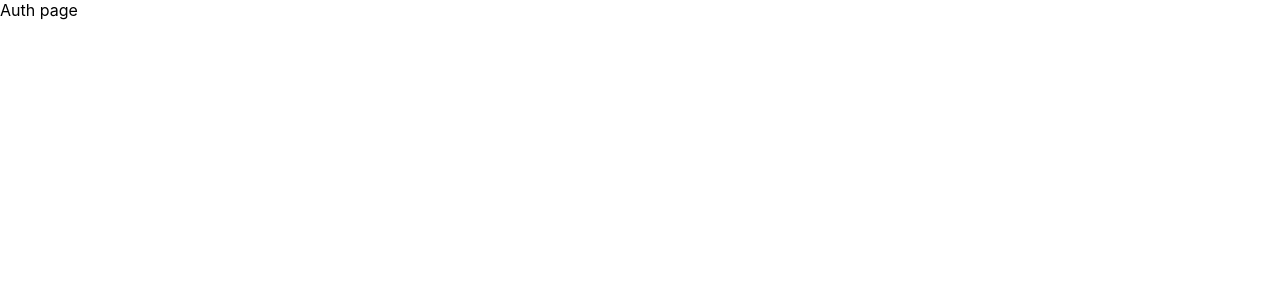
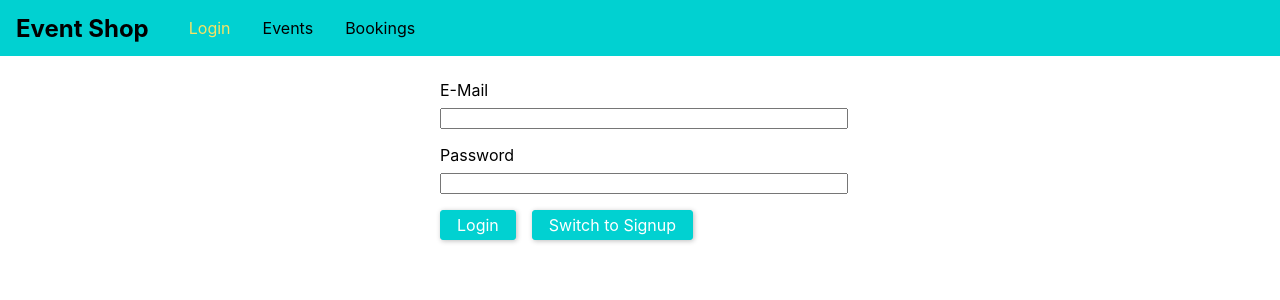
Before and after one commit to Akaul18/graphql-react-event-booking, a React (Create React App) app in the folder frontend/: page /auth in a window 1280 px wide. Shown: the top 300 px of the page. Built offline with nearby package versions, Linux system fonts and the light colour scheme.

Commit message:
user frontend login sign up working

```diff
--- a/frontend/src/App.css
+++ b/frontend/src/App.css
@@ -0,0 +1,3 @@
+.main-content {
+    margin: 4rem 2.5rem;
+}
--- a/frontend/src/App.js
+++ b/frontend/src/App.js
@@ -1,4 +1,4 @@
-import React from 'react'
+import React, { Fragment } from 'react'
 import {
     BrowserRouter as Router,
     Route,
@@ -9,16 +9,22 @@ import './App.css'
 import AuthPage from './pages/AuthPage'
 import Bookings from './pages/Bookings'
 import Events from './pages/Events'
+import Navigation from './components/Navigation/Navigation'
 
 function App() {
     return (
         <Router>
+            <Fragment>
+                <Navigation />
+                <main className="main-content">
                     <Switch>
                         <Redirect from="/" to="/auth" exact />
                         <Route path="/auth" component={AuthPage} />
                         <Route path="/events" component={Events} />
                         <Route path="/bookings" component={Bookings} />
                     </Switch>
+                </main>
+            </Fragment>
         </Router>
     )
 }
--- /dev/null
+++ b/frontend/src/components/Navigation/Navigation.css
@@ -0,0 +1,42 @@
+.main-navigation {
+    position: fixed;
+    left: 0;
+    top: 0;
+    width: 100%;
+    height: 3.5rem;
+    background: #01d1d1;
+    padding: 0 1rem;
+    display: flex;
+    align-items: center;
+}
+
+.main-navigation__logo h1 {
+    margin: 0;
+    font-size: 1.5rem;
+}
+
+.main-navigation__items {
+    margin-left: 1.5rem;
+}
+
+.main-navigation__items ul {
+    display: flex;
+    list-style: none;
+    padding: 0;
+    margin: 0;
+}
+
+.main-navigation__items li {
+    margin: 0 1rem;
+}
+
+.main-navigation__items a {
+    text-decoration: none;
+    color: #000;
+}
+
+.main-navigation__items a:hover,
+.main-navigation__items a:active,
+.main-navigation__items a.active {
+    color: #f8e264;
+}
--- /dev/null
+++ b/frontend/src/components/Navigation/Navigation.js
@@ -0,0 +1,28 @@
+import React from 'react'
+import './Navigation.css'
+import { NavLink } from 'react-router-dom'
+
+const Navigation = (props) => {
+    return (
+        <header className="main-navigation">
+            <div className="main-navigation__logo">
+                <h1>Event Shop</h1>
+            </div>
+            <nav className="main-navigation__items">
+                <ul>
+                    <li>
+                        <NavLink to="/auth">Login</NavLink>
+                    </li>
+                    <li>
+                        <NavLink to="/events">Events</NavLink>
+                    </li>
+                    <li>
+                        <NavLink to="/bookings">Bookings</NavLink>
+                    </li>
+                </ul>
+            </nav>
+        </header>
+    )
+}
+
+export default Navigation
--- /dev/null
+++ b/frontend/src/pages/AuthPage.css
@@ -0,0 +1,37 @@
+.auth-form {
+    width: 25rem;
+    max-width: 80%;
+    margin: 5rem auto;
+}
+
+.form-control label,
+.form-control input {
+    width: 100%;
+    display: block;
+}
+
+.form-control label {
+    margin-bottom: 0.5rem;
+}
+
+.form-control {
+    margin-bottom: 1rem;
+}
+
+.form-actions button {
+    background: #01d1d1;
+    font: inherit;
+    border: 1px solid #01d1d1;
+    border-radius: 3px;
+    padding: 0.25rem 1rem;
+    margin-right: 1rem;
+    box-shadow: 1px 1px 5px rgba(0, 0, 0, 0.26);
+    color: white;
+    cursor: pointer;
+}
+
+.form-actions button:hover,
+.form-actions button:active {
+    background: #01a7a7;
+    border-color: #01a7a7;
+}
--- a/frontend/src/pages/AuthPage.js
+++ b/frontend/src/pages/AuthPage.js
@@ -1,7 +1,92 @@
-import React, { useState, useEffect } from 'react'
+import React, { useState, useEffect, useRef } from 'react'
+import './AuthPage.css'
 
 const AuthPage = () => {
-    return <div>Auth page</div>
+    const [isLoginbtnText, setIsLoginBtnText] = useState(true)
+    const emailEl = useRef('')
+    const passwordEl = useRef('')
+
+    const submitHandler = (e) => {
+        e.preventDefault()
+        const email = emailEl.current.value
+        const password = passwordEl.current.value
+
+        if (email.trim().length === 0 || password.trim().length === 0) {
+            return
+        }
+
+        let requestBody
+
+        if (!isLoginbtnText) {
+            requestBody = {
+                query: `
+                    query {
+                        login(email:"${email}",password:"${password}") {
+                            userId
+                            token
+                            tokenExpiration
+                        }
+                    }
+                `,
+            }
+        } else {
+            requestBody = {
+                query: `
+                    mutation {
+                        createUser(userInput: {email:"${email}",password:"${password}"}) {
+                            _id
+                            email
+                        }
+                    }
+                `,
+            }
+        }
+
+        fetch('http://localhost:4000/graphql', {
+            method: 'POST',
+            body: JSON.stringify(requestBody),
+            headers: {
+                'Content-Type': 'application/json',
+            },
+        })
+            .then((res) => {
+                if (res.status !== 200) {
+                    throw new Error('Failed')
+                }
+                return res.json()
+            })
+            .then((resData) => {
+                console.log(resData)
+            })
+            .catch((err) => {
+                console.log(err)
+            })
+    }
+
+    const switchModeHandler = () => {
+        setIsLoginBtnText((prevState) => !prevState)
+    }
+
+    return (
+        <form className="auth-form" onSubmit={submitHandler}>
+            <div className="form-control">
+                <label htmlFor="email">E-Mail</label>
+                <input type="email" id="email" ref={emailEl} />
+            </div>
+            <div className="form-control">
+                <label htmlFor="password">Password</label>
+                <input type="password" id="password" ref={passwordEl} />
+            </div>
+            <div className="form-actions">
+                <button type="submit">
+                    {!isLoginbtnText ? 'Signup' : 'Login'}
+                </button>
+                <button type="button" onClick={switchModeHandler}>
+                    Switch to {isLoginbtnText ? 'Signup' : 'Login'}
+                </button>
+            </div>
+        </form>
+    )
 }
 
 export default AuthPage
```
Also changed, not shown: 1 other file (tests, documents, lock files or other folders). Lines whose indentation alone changed are shown as unchanged.
